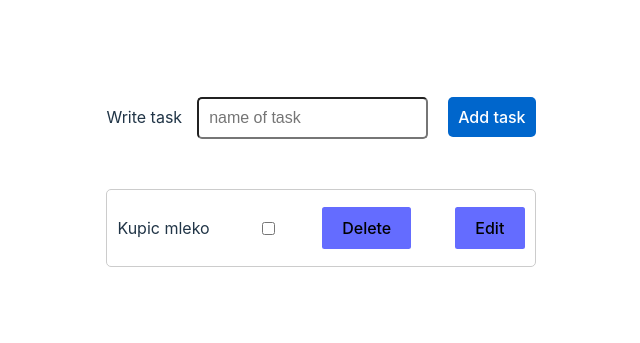
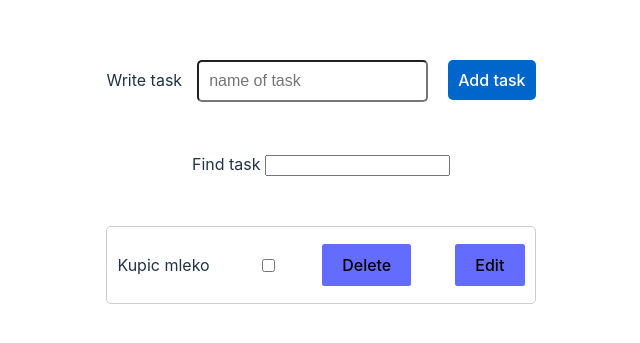
Before and after one commit to CarolinaFledgling/redux-workshop, a React (Vite) app: page / in a window 1280 px wide. Shown: the part 213-556 px from the top of the page, without its empty margins (319-959 px from the left). Built offline with nearby package versions, Linux system fonts and the light colour scheme.

Commit message:
refactoring code, added search functionality

```diff
--- /dev/null
+++ b/src/components/DisplayTask/DisplayTask.jsx
@@ -0,0 +1,25 @@
+import React from "react";
+
+const DisplayTask = ({
+  todo,
+  handleCompletedTask,
+  handleDeleteTask,
+  handleEditTask,
+}) => {
+  return (
+    <div className="container-task" key={todo.id}>
+      <p className={`task-text ${todo.isCompleted ? "completed" : ""}`}>
+        {todo.taskName}
+      </p>
+      <input
+        type="checkbox"
+        checked={todo.isCompleted}
+        onChange={() => handleCompletedTask(todo.id)}
+      />
+      <button onClick={() => handleDeleteTask(todo.id)}>Delete</button>
+      <button onClick={() => handleEditTask(todo.id)}>Edit</button>
+    </div>
+  );
+};
+
+export default DisplayTask;
--- /dev/null
+++ b/src/components/EditTask/EditTask.jsx
@@ -0,0 +1,20 @@
+import React from "react";
+
+const EditTask = ({ todo, valueInput, handleUpdatedTask, setValueInput }) => {
+  return (
+    <div className="container-task" key={todo.id}>
+      <input
+        id="taskInput"
+        type="text"
+        value={valueInput}
+        onChange={(e) => setValueInput(e.target.value)}
+        placeholder="name of task"
+      />
+      <button onClick={() => handleUpdatedTask(todo.id, valueInput)}>
+        Save
+      </button>
+    </div>
+  );
+};
+
+export default EditTask;
--- a/src/features/todos/ToDoView.jsx
+++ b/src/features/todos/ToDoView.jsx
@@ -5,18 +5,29 @@ import {
   removeTask,
   startEditTask,
   updateEditTask,
+  setSearchQuery,
 } from "./todoSlice";
+import EditTask from "../../components/EditTask/EditTask";
+import DisplayTask from "../../components/DisplayTask/DisplayTask";
 
 const ToDoView = () => {
   const [valueInput, setValueInput] = useState("");
+  const [searchTerm, setSearchTerm] = useState("");
+
+  // useSelector hook get the value from Redux store
+  const todos = useSelector((state) => state.todo.toDos);
+  const searchQuery = useSelector((state) => state.todo.searchQuery);
+  const dispatch = useDispatch();
+
+  // Event handlers
+  const handleSearch = (e) => {
+    const searchValue = e.target.value;
+    dispatch(setSearchQuery(searchValue));
+  };
 
   const handleUpdatedTask = (id, text) => {
     dispatch(updateEditTask({ id: id, taskName: text }));
   };
-  //where state.todo refers to the todo slice of the Redux store and
-  //toDos is the name of the toDos array in the initial state of that slice.
-  const todos = useSelector((state) => state.todo.toDos);
-  const dispatch = useDispatch();
 
   const handleDeleteTask = (id) => {
     dispatch(removeTask(id));
@@ -27,43 +38,38 @@ const ToDoView = () => {
   };
 
   const handleEditTask = (id) => {
+    const findTodo = todos.find((todo) => todo.id === id);
+    setValueInput(findTodo.taskName);
     dispatch(startEditTask(id));
   };
+
+  // Filtered list of todos in the search bar
+  const filteredTodos = todos.filter((todo) => {
+    return todo.taskName
+      .toLowerCase()
+      .includes(searchQuery.toLocaleLowerCase());
+  });
   return (
     <div>
-      {todos.map((todo) => {
+      <label>Find task </label>
+      <input type="text" onChange={handleSearch} value={searchQuery} />
+      {filteredTodos.map((todo) => {
         return (
-          <div className="container-task" key={todo.id}>
+          <div key={todo.id}>
             {todo.isEdit ? (
-              <>
-                <input
-                  id="taskInput"
-                  type="text"
-                  value={valueInput}
-                  onChange={(e) => setValueInput(e.target.value)}
-                  placeholder="name of task"
-                />
-                <button onClick={() => handleUpdatedTask(todo.id, valueInput)}>
-                  Save
-                </button>
-              </>
+              <EditTask
+                todo={todo}
+                valueInput={valueInput}
+                handleUpdatedTask={handleUpdatedTask}
+                setValueInput={setValueInput}
+              />
             ) : (
-              <>
-                <p
-                  className={`task-text ${todo.isCompleted ? "completed" : ""}`}
-                >
-                  {todo.taskName}
-                </p>
-                <input
-                  type="checkbox"
-                  checked={todo.isCompleted}
-                  onChange={() => handleCompletedTask(todo.id)}
-                />
-                <button onClick={() => handleDeleteTask(todo.id)}>
-                  Delete
-                </button>
-                <button onClick={() => handleEditTask(todo.id)}>Edit</button>
-              </>
+              <DisplayTask
+                todo={todo}
+                handleCompletedTask={handleCompletedTask}
+                handleDeleteTask={handleDeleteTask}
+                handleEditTask={handleEditTask}
+              />
             )}
           </div>
         );
@@ -71,5 +77,4 @@ const ToDoView = () => {
     </div>
   );
 };
-
 export default ToDoView;
--- a/src/features/todos/todoSlice.js
+++ b/src/features/todos/todoSlice.js
@@ -9,6 +9,7 @@ const initialState = {
       isEdit: false,
     },
   ],
+  searchQuery: "",
 };
 
 const todoSlice = createSlice({
@@ -52,9 +53,13 @@ const todoSlice = createSlice({
       const findEditTask = state.toDos.find((todo) => todo.id === id);
 
       if (findEditTask) {
-        findEditTask.taskName = taskName,
-        findEditTask.isEdit = false;
+        (findEditTask.taskName = taskName), (findEditTask.isEdit = false);
       }
+    },
+    setSearchQuery: (state, action) => {
+
+      console.log("search", action.payload, );
+      state.searchQuery = action.payload;
     },
   },
 });
@@ -67,4 +72,5 @@ export const {
   completedTask,
   startEditTask,
   updateEditTask,
+  setSearchQuery
 } = todoSlice.actions;
--- a/src/index.css
+++ b/src/index.css
@@ -71,7 +71,6 @@ button:focus-visible {
   margin-right: 25px;
 }
 
-
 .container-task {
   display: flex;
   align-items: center;
@@ -80,9 +79,8 @@ button:focus-visible {
   padding: 10px;
   border: 1px solid #ccc;
   border-radius: 5px;
+  margin-top: 50px;
 }
-
-
 
 .completed {
   text-decoration: line-through;
```
